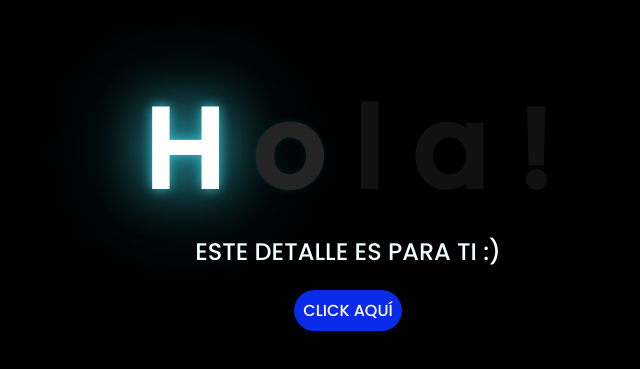
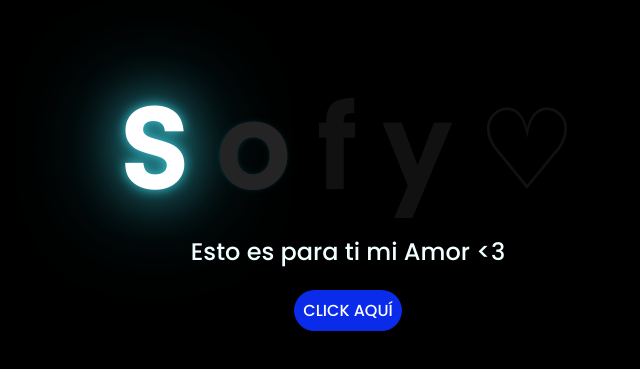
Before and after one commit to siramong/flores, a plain HTML site: page index.html in a window 1280 px wide. Shown: the part 137-506 px from the top of the page, without its empty margins (300-940 px from the left). Drawn offline with Linux system fonts and the light colour scheme.

Commit message:
Update index.html

```diff
--- a/index.html
+++ b/index.html
@@ -12,14 +12,14 @@
 
 <body>
     <div class="greetings">
-        <span>H</span>
+        <span>S</span>
         <span>o</span>
-        <span>l</span>
-        <span>a</span>
-        <span>!</span>
+        <span>f</span>
+        <span>y</span>
+        <span>♡</span>
     </div>
     <div class="description">
-        <span>ESTE DETALLE ES PARA TI :)</span>
+        <span>Esto es para ti mi Amor <3</span>
     </div>
     <div class="button">
         <button class="botones">
```
